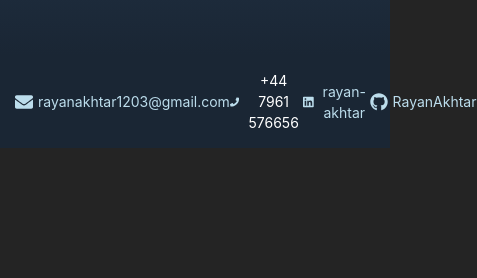
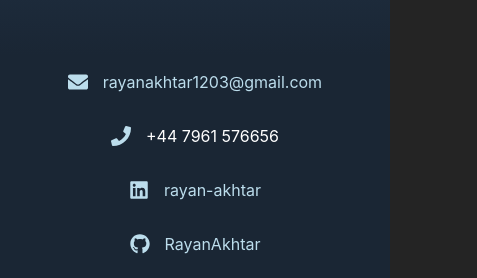
Before and after one commit to RayanAkhtar/portfolio, a React (Vite) app: page / in a window 390 px wide. Shown: the part 2319-2597 px from the top of the page, 477 px wide, since content can reach past the window. Before the commit the page ends 2467 px from the top, so only its background shows below. Built offline with nearby package versions, Linux system fonts and the light colour scheme; no server answers; the database is empty.

Commit message:
styling for phones and such

```diff
--- a/src/styles/footer.css
+++ b/src/styles/footer.css
@@ -1,12 +1,10 @@
 /* Footer Styling */
 .footer {
-
-	bottom: 0;
+  bottom: 0;
   background-color: var(--footer-bg-color);
   color: var(--text-color);
   text-align: center;
   padding: 15px 0;
-
   font-size: 14px;
 }
 
@@ -22,12 +20,14 @@
   display: flex;
   justify-content: space-around;
   align-items: center;
+  flex-wrap: wrap; /* Enables wrapping of list items */
 }
 
 .footer-list li {
   display: flex;
   align-items: center;
   gap: 5px;
+  margin-bottom: 10px; /* Adds spacing between stacked items */
 }
 
 .footer-icon {
@@ -43,3 +43,29 @@
 .footer-list a:hover {
   text-decoration: underline;
 }
+
+/* Responsive Styles */
+@media screen and (max-width: 768px) {
+  .footer-list {
+    flex-direction: column;
+    align-items: center;
+    gap: 20px;
+  }
+
+  .footer-list li {
+    font-size: 18px;
+    width: 100%;
+    justify-content: center;
+  }
+}
+
+@media screen and (max-width: 480px) {
+  .footer-list li {
+    font-size: 16px;
+    gap: 15px;
+  }
+
+  .footer-icon {
+    font-size: 20px;
+  }
+}
```
